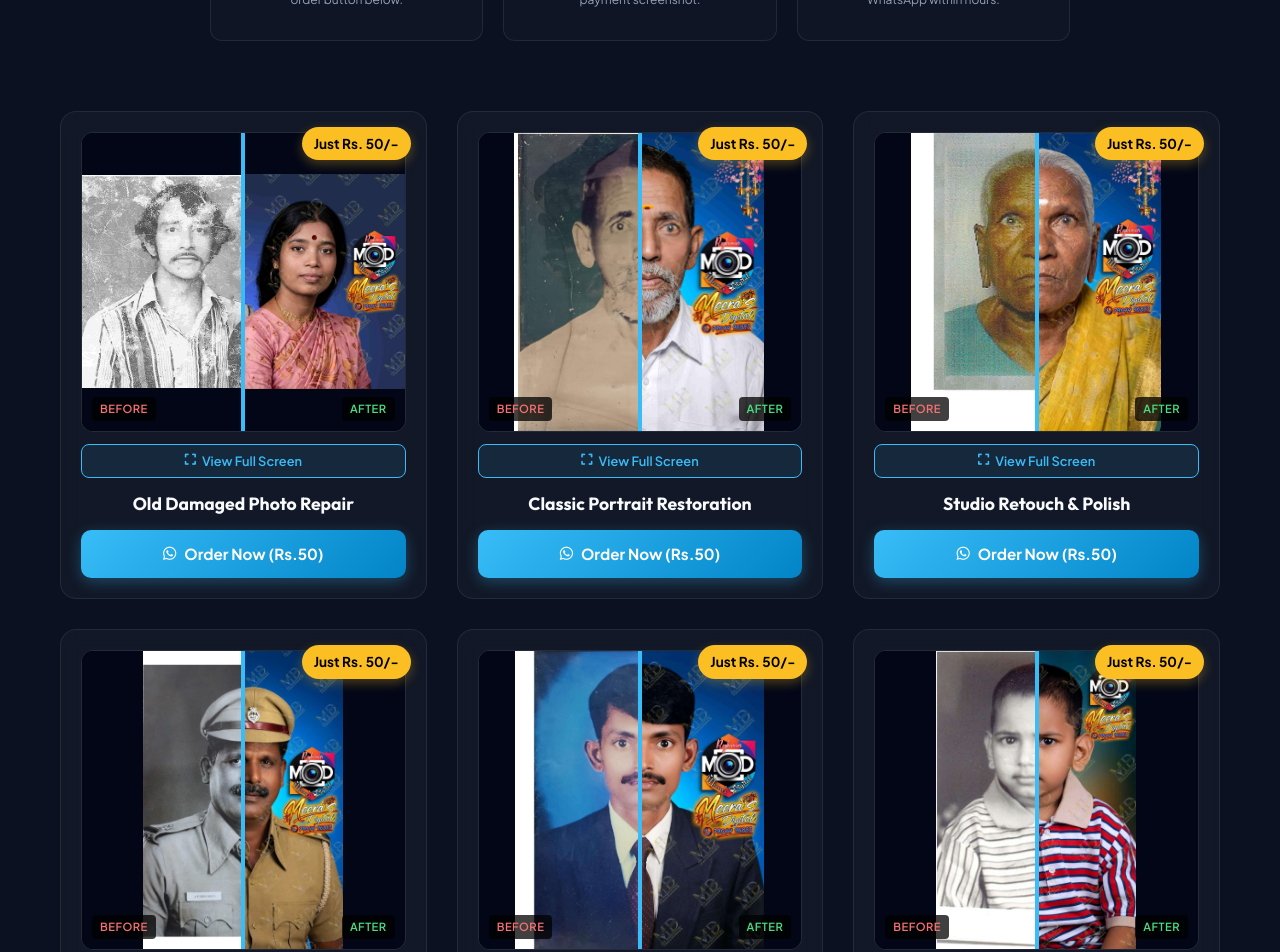
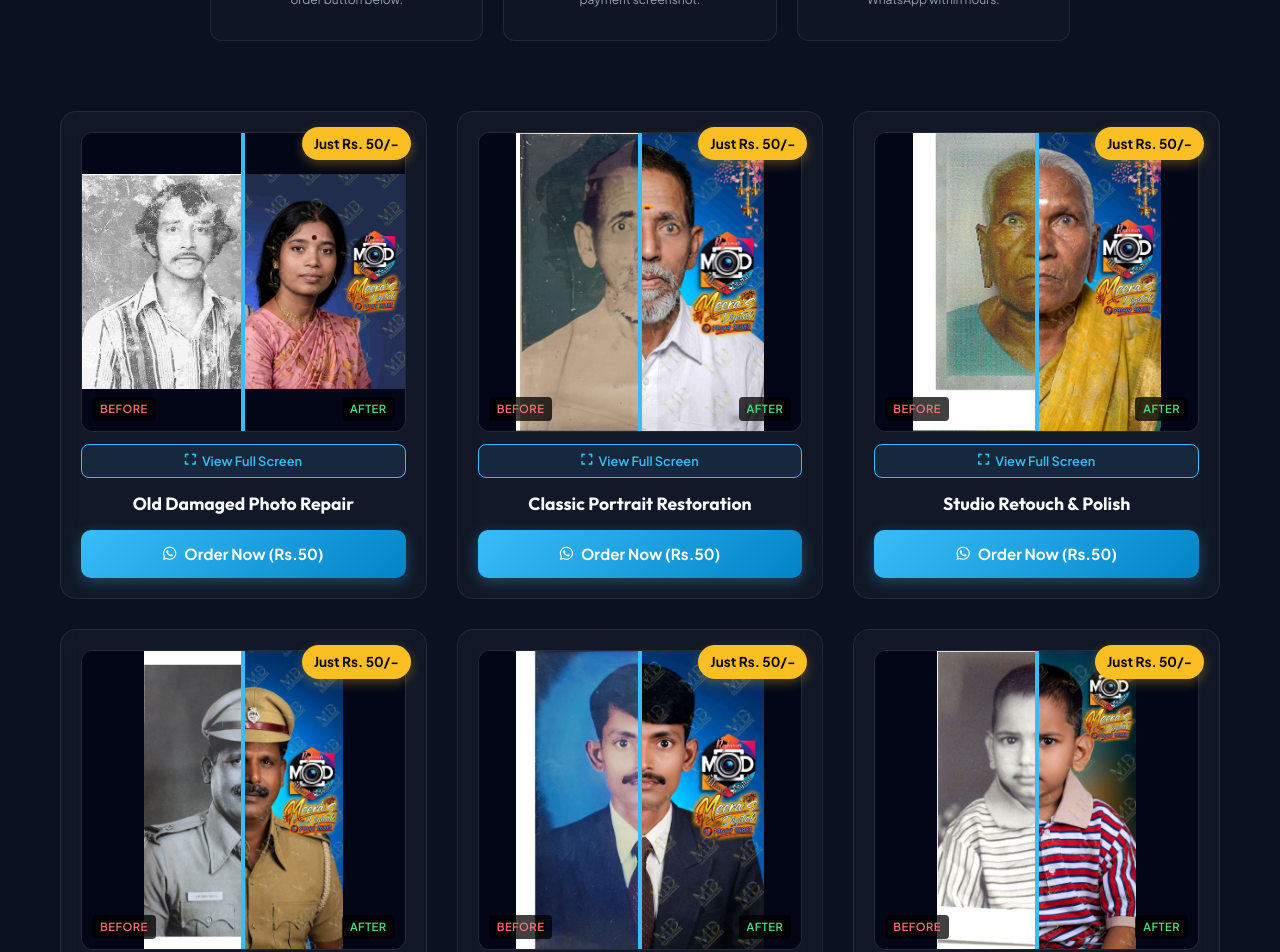
Before and after one commit to Rajalaxthaan/wonderphotorestoration, a plain HTML site: page index.html in a window 1280 px wide. Shown: the part 520-1472 px from the top of the page. Drawn offline with Linux system fonts and the light colour scheme.

Commit message:
Update index.html

```diff
--- a/index.html
+++ b/index.html
@@ -98,7 +98,7 @@
         .img-container img { position: absolute; top: 0; left: 0; width: 100%; height: 100%; object-fit: contain; background: #020617; pointer-events: none; -webkit-user-drag: none; }
 
         .img-before-wrap { position: absolute; top: 0; left: 0; width: 50%; height: 100%; overflow: hidden; z-index: 2; border-right: 2px solid var(--primary); }
-        .img-before-wrap img { width: 320px; height: 100%; max-width: none; }
+        .img-before-layer { position: absolute; top: 0; left: 0; width: 100%; height: 100%; object-fit: contain; clip-path: inset(0 50% 0 0); z-index: 2; pointer-events: none; }
 
         /* Labels */
         .badge-before, .badge-after { position: absolute; bottom: 10px; background: rgba(0,0,0,0.75); color: #fff; font-size: 0.7rem; padding: 3px 8px; border-radius: 4px; z-index: 5; font-weight: 600; letter-spacing: 0.5px; pointer-events: none; }
@@ -211,9 +211,7 @@
                             <span class="badge-before">BEFORE</span>
                             <span class="badge-after">AFTER</span>
                             <img src="images/sample1.jpg" alt="After" onerror="this.src='https://images.unsplash.com/photo-1544005313-94ddf0286df2?auto=format&fit=crop&w=600&q=80'">
-                            <div class="img-before-wrap" style="width: 50%;">
-                                <img src="images/sample1_before.jpg" alt="Before" onerror="this.src='https://images.unsplash.com/photo-1544005313-94ddf0286df2?auto=format&fit=crop&w=600&q=80'; this.style.filter='grayscale(100%)';">
-                            </div>
+                            <img src="images/sample1_before.jpg" alt="Before" class="img-before-layer" onerror="this.src='https://images.unsplash.com/photo-1544005313-94ddf0286df2?auto=format&fit=crop&w=600&q=80'; this.style.filter='grayscale(100%)';">
                             <input type="range" min="0" max="100" value="50" class="slider-range" onclick="event.stopPropagation()" oninput="moveSlider(this)">
                         </div>
                         <button class="btn-zoom" onclick="openLightbox('images/sample1.jpg', 'images/sample1_before.jpg')"><i class="fas fa-expand"></i> View Full Screen</button>
@@ -226,13 +224,11 @@
                     <!-- Card 2 -->
                     <div class="card">
                         <div class="price-badge">Just Rs. 50/-</div>
-                        <div class="img-container" onclick="openLightbox('images/sample2.jpg', 'images/sample2_before.jpg')">
+                        <div class="img-container" onclick="openLightbox('images/sample1.jpg', 'images/sample1_before.jpg')">
                             <span class="badge-before">BEFORE</span>
                             <span class="badge-after">AFTER</span>
-                            <img src="images/sample2.jpg" alt="After" onerror="this.src='https://images.unsplash.com/photo-1507003211169-0a1dd7228f2d?auto=format&fit=crop&w=600&q=80'">
-                            <div class="img-before-wrap" style="width: 50%;">
-                                <img src="images/sample2_before.jpg" alt="Before" onerror="this.src='https://images.unsplash.com/photo-1507003211169-0a1dd7228f2d?auto=format&fit=crop&w=600&q=80'; this.style.filter='grayscale(100%)';">
-                            </div>
+                            <img src="images/sample2.jpg" alt="After" onerror="this.src='https://images.unsplash.com/photo-1544005313-94ddf0286df2?auto=format&fit=crop&w=600&q=80'">
+                            <img src="images/sample2_before.jpg" alt="Before" class="img-before-layer" onerror="this.src='https://images.unsplash.com/photo-1544005313-94ddf0286df2?auto=format&fit=crop&w=600&q=80'; this.style.filter='grayscale(100%)';">
                             <input type="range" min="0" max="100" value="50" class="slider-range" onclick="event.stopPropagation()" oninput="moveSlider(this)">
                         </div>
                         <button class="btn-zoom" onclick="openLightbox('images/sample2.jpg', 'images/sample2_before.jpg')"><i class="fas fa-expand"></i> View Full Screen</button>
@@ -245,13 +241,11 @@
                     <!-- Card 3 -->
                     <div class="card">
                         <div class="price-badge">Just Rs. 50/-</div>
-                        <div class="img-container" onclick="openLightbox('images/sample3.jpg', 'images/sample3_before.jpg')">
+                        <div class="img-container" onclick="openLightbox('images/sample1.jpg', 'images/sample1_before.jpg')">
                             <span class="badge-before">BEFORE</span>
                             <span class="badge-after">AFTER</span>
-                            <img src="images/sample3.jpg" alt="After" onerror="this.src='https://images.unsplash.com/photo-1500648767791-00dcc994a43e?auto=format&fit=crop&w=600&q=80'">
-                            <div class="img-before-wrap" style="width: 50%;">
-                                <img src="images/sample3_before.jpg" alt="Before" onerror="this.src='https://images.unsplash.com/photo-1500648767791-00dcc994a43e?auto=format&fit=crop&w=600&q=80'; this.style.filter='sepia(100%)';">
-                            </div>
+                            <img src="images/sample3.jpg" alt="After" onerror="this.src='https://images.unsplash.com/photo-1544005313-94ddf0286df2?auto=format&fit=crop&w=600&q=80'">
+                            <img src="images/sample3_before.jpg" alt="Before" class="img-before-layer" onerror="this.src='https://images.unsplash.com/photo-1544005313-94ddf0286df2?auto=format&fit=crop&w=600&q=80'; this.style.filter='grayscale(100%)';">
                             <input type="range" min="0" max="100" value="50" class="slider-range" onclick="event.stopPropagation()" oninput="moveSlider(this)">
                         </div>
                         <button class="btn-zoom" onclick="openLightbox('images/sample3.jpg', 'images/sample3_before.jpg')"><i class="fas fa-expand"></i> View Full Screen</button>
@@ -264,13 +258,11 @@
                     <!-- Card 4 -->
                     <div class="card">
                         <div class="price-badge">Just Rs. 50/-</div>
-                        <div class="img-container" onclick="openLightbox('images/sample4.jpg', 'images/sample4_before.jpg')">
+                        <div class="img-container" onclick="openLightbox('images/sample1.jpg', 'images/sample1_before.jpg')">
                             <span class="badge-before">BEFORE</span>
                             <span class="badge-after">AFTER</span>
-                            <img src="images/sample4.jpg" alt="After" onerror="this.src='https://images.unsplash.com/photo-1492562080023-ab3db95bfbce?auto=format&fit=crop&w=600&q=80'">
-                            <div class="img-before-wrap" style="width: 50%;">
-                                <img src="images/sample4_before.jpg" alt="Before" onerror="this.src='https://images.unsplash.com/photo-1492562080023-ab3db95bfbce?auto=format&fit=crop&w=600&q=80'; this.style.filter='grayscale(80%)';">
-                            </div>
+                            <img src="images/sample4.jpg" alt="After" onerror="this.src='https://images.unsplash.com/photo-1544005313-94ddf0286df2?auto=format&fit=crop&w=600&q=80'">
+                            <img src="images/sample4_before.jpg" alt="Before" class="img-before-layer" onerror="this.src='https://images.unsplash.com/photo-1544005313-94ddf0286df2?auto=format&fit=crop&w=600&q=80'; this.style.filter='grayscale(100%)';">
                             <input type="range" min="0" max="100" value="50" class="slider-range" onclick="event.stopPropagation()" oninput="moveSlider(this)">
                         </div>
                         <button class="btn-zoom" onclick="openLightbox('images/sample4.jpg', 'images/sample4_before.jpg')"><i class="fas fa-expand"></i> View Full Screen</button>
@@ -283,13 +275,11 @@
                     <!-- Card 5 -->
                     <div class="card">
                         <div class="price-badge">Just Rs. 50/-</div>
-                        <div class="img-container" onclick="openLightbox('images/sample5.jpg', 'images/sample5_before.jpg')">
+                        <div class="img-container" onclick="openLightbox('images/sample1.jpg', 'images/sample1_before.jpg')">
                             <span class="badge-before">BEFORE</span>
                             <span class="badge-after">AFTER</span>
-                            <img src="images/sample5.jpg" alt="After" onerror="this.src='https://images.unsplash.com/photo-1534528741775-53994a69daeb?auto=format&fit=crop&w=600&q=80'">
-                            <div class="img-before-wrap" style="width: 50%;">
-                                <img src="images/sample5_before.jpg" alt="Before" onerror="this.src='https://images.unsplash.com/photo-1534528741775-53994a69daeb?auto=format&fit=crop&w=600&q=80'; this.style.filter='grayscale(100%)';">
-                            </div>
+                            <img src="images/sample5.jpg" alt="After" onerror="this.src='https://images.unsplash.com/photo-1544005313-94ddf0286df2?auto=format&fit=crop&w=600&q=80'">
+                            <img src="images/sample5_before.jpg" alt="Before" class="img-before-layer" onerror="this.src='https://images.unsplash.com/photo-1544005313-94ddf0286df2?auto=format&fit=crop&w=600&q=80'; this.style.filter='grayscale(100%)';">
                             <input type="range" min="0" max="100" value="50" class="slider-range" onclick="event.stopPropagation()" oninput="moveSlider(this)">
                         </div>
                         <button class="btn-zoom" onclick="openLightbox('images/sample5.jpg', 'images/sample5_before.jpg')"><i class="fas fa-expand"></i> View Full Screen</button>
@@ -302,13 +292,11 @@
                     <!-- Card 6 -->
                     <div class="card">
                         <div class="price-badge">Just Rs. 50/-</div>
-                        <div class="img-container" onclick="openLightbox('images/sample6.jpg', 'images/sample6_before.jpg')">
+                        <div class="img-container" onclick="openLightbox('images/sample1.jpg', 'images/sample1_before.jpg')">
                             <span class="badge-before">BEFORE</span>
                             <span class="badge-after">AFTER</span>
-                            <img src="images/sample6.jpg" alt="After" onerror="this.src='https://images.unsplash.com/photo-1506794778202-cad84cf45f1d?auto=format&fit=crop&w=600&q=80'">
-                            <div class="img-before-wrap" style="width: 50%;">
-                                <img src="images/sample6_before.jpg" alt="Before" onerror="this.src='https://images.unsplash.com/photo-1506794778202-cad84cf45f1d?auto=format&fit=crop&w=600&q=80'; this.style.filter='grayscale(90%)';">
-                            </div>
+                            <img src="images/sample6.jpg" alt="After" onerror="this.src='https://images.unsplash.com/photo-1544005313-94ddf0286df2?auto=format&fit=crop&w=600&q=80'">
+                            <img src="images/sample6_before.jpg" alt="Before" class="img-before-layer" onerror="this.src='https://images.unsplash.com/photo-1544005313-94ddf0286df2?auto=format&fit=crop&w=600&q=80'; this.style.filter='grayscale(100%)';">
                             <input type="range" min="0" max="100" value="50" class="slider-range" onclick="event.stopPropagation()" oninput="moveSlider(this)">
                         </div>
                         <button class="btn-zoom" onclick="openLightbox('images/sample6.jpg', 'images/sample6_before.jpg')"><i class="fas fa-expand"></i> View Full Screen</button>
@@ -349,9 +337,9 @@
     <script>
         function moveSlider(slider) {
             const container = slider.parentElement;
-            const beforeWrap = container.querySelector('.img-before-wrap');
+            const beforeImg = container.querySelector('.img-before-layer');
             const value = slider.value;
-            beforeWrap.style.width = value + '%';
+            beforeImg.style.clipPath = `inset(0 ${100 - value}% 0 0)`;
         }
 
         function moveLightboxSlider(slider) {
```
